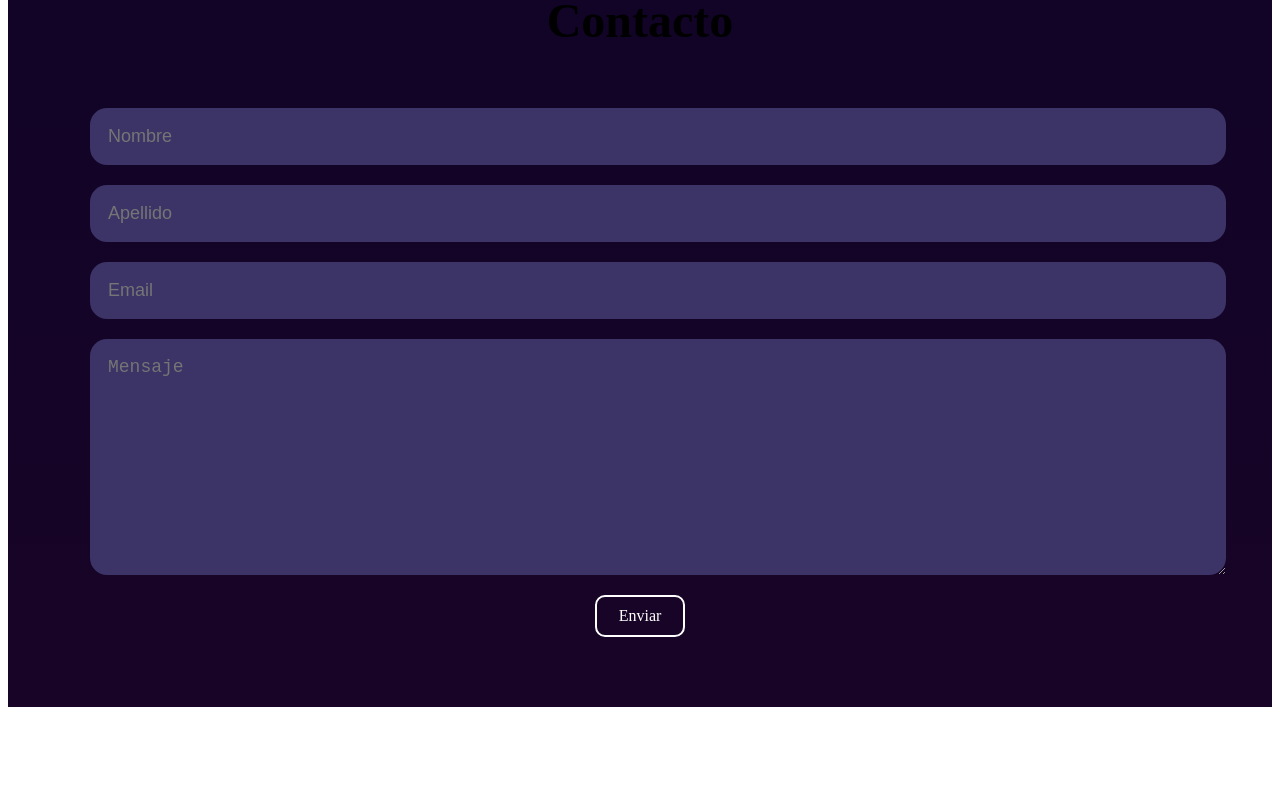
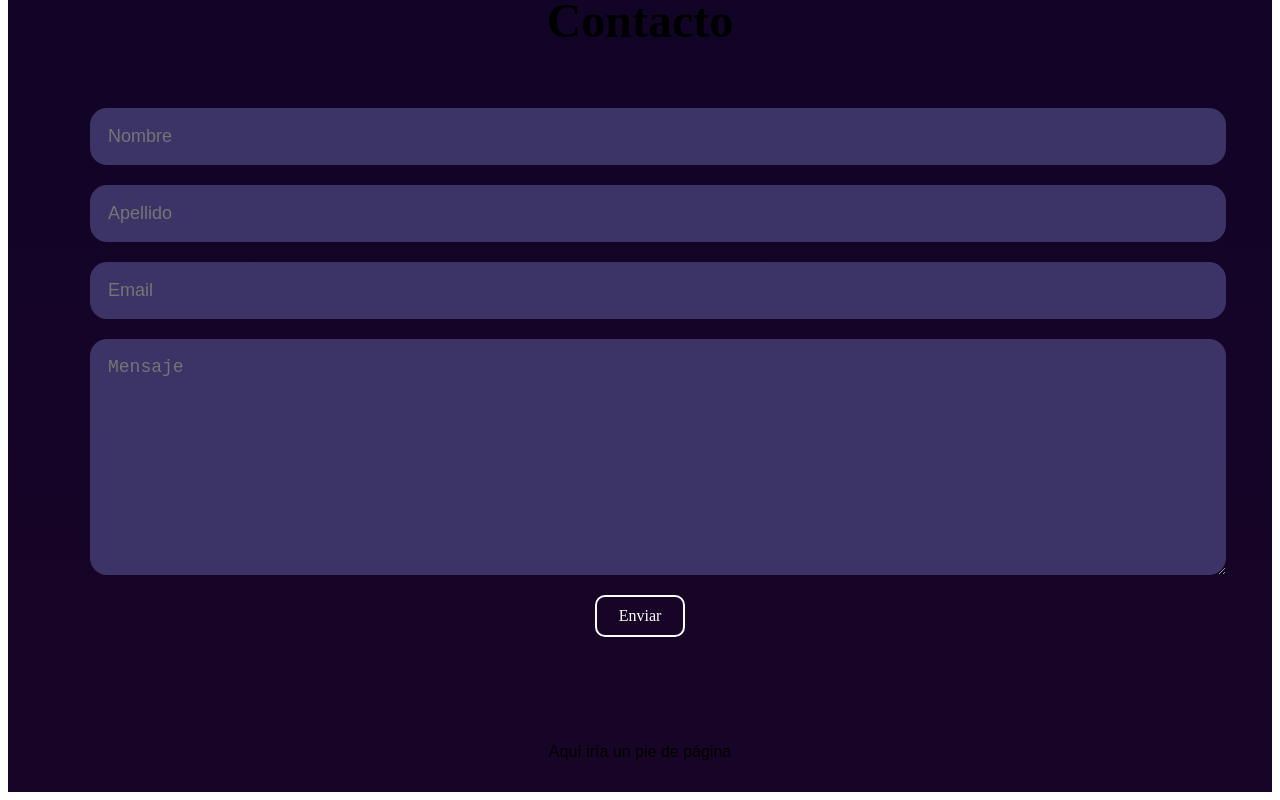
Before and after one commit to NataliaJuarez/FrontEnd, an Angular app: page / in a window 1280 px wide. Shown: the part 4172-4972 px from the top of the page. Before the commit the page ends 4887 px from the top, so only its background shows below. Built offline with nearby package versions, Linux system fonts and the light colour scheme; a web font is replaced by a local one.

Commit message:
Creación componente Footer

```diff
--- a/src/app/app.component.html
+++ b/src/app/app.component.html
@@ -8,4 +8,5 @@
 <app-projects></app-projects>
 <app-contact></app-contact>
 </div>
+<app-footer></app-footer>
 <router-outlet></router-outlet>
--- a/src/app/app.module.ts
+++ b/src/app/app.module.ts
@@ -11,6 +11,7 @@ import { ExperienceComponent } from './components/experience/experience.componen
 import { ProjectsComponent } from './components/projects/projects.component';
 import { SkillsComponent } from './components/skills/skills.component';
 import { ContactComponent } from './components/contact/contact.component';
+import { FooterComponent } from './components/footer/footer.component';
 
 @NgModule({
   declarations: [
@@ -22,7 +23,8 @@ import { ContactComponent } from './components/contact/contact.component';
     ExperienceComponent,
     ProjectsComponent,
     SkillsComponent,
-    ContactComponent
+    ContactComponent,
+    FooterComponent
   ],
   imports: [
     BrowserModule,
--- /dev/null
+++ b/src/app/components/footer/footer.component.css
@@ -0,0 +1,35 @@
+footer{
+    background: rgba(24, 4, 39, 1);
+    padding: 20px 0 15px 0;
+    text-align: center;
+    position: relative;
+    width: 100%;
+}
+footer .volver{
+    display: block;
+    width: 25px;
+    height: 25px;
+    position: absolute;
+    left: 50%;
+    transform: translateX(-50%);
+    top: -25px;
+    line-height: 50px;
+    font-size: 18px;
+}
+footer .volver:hover{
+    color: #00ff4c;
+    border-color: #00ff4c;
+    text-decoration: blink;
+    font-weight: bold;
+}
+
+
+.divider {
+    border-bottom: 2px dashed #0c3b3b;
+    margin: 2px 0;
+    width: 90vw;
+    margin: auto;
+  }
+  .large {
+    height: 10px;
+  }
--- /dev/null
+++ b/src/app/components/footer/footer.component.html
@@ -0,0 +1,6 @@
+<footer>
+    <p>Aquí iría un pie de página</p>
+    <a href="#inicio" class="volver">
+        <i class="fa-solid fa-angles-up"></i>
+    </a>
+</footer>
```
Also changed, not shown: src/app/components/footer/footer.component.ts (added, +10 -0 lines).
